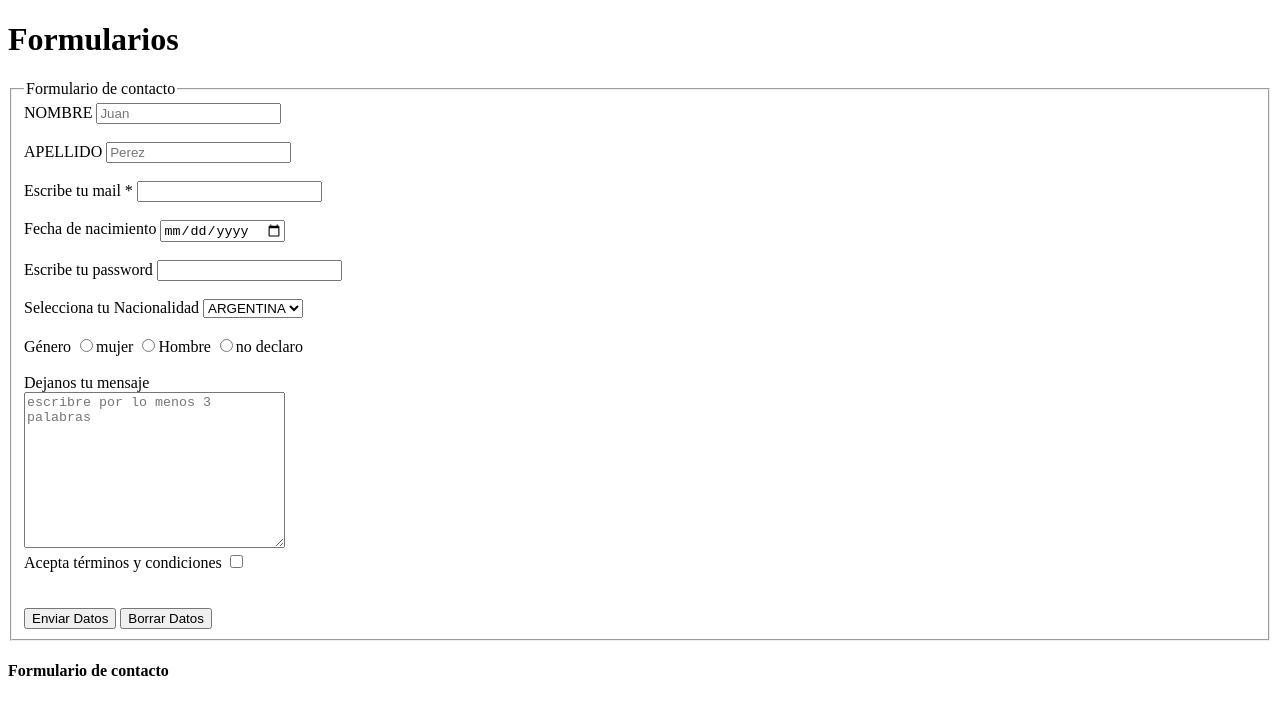
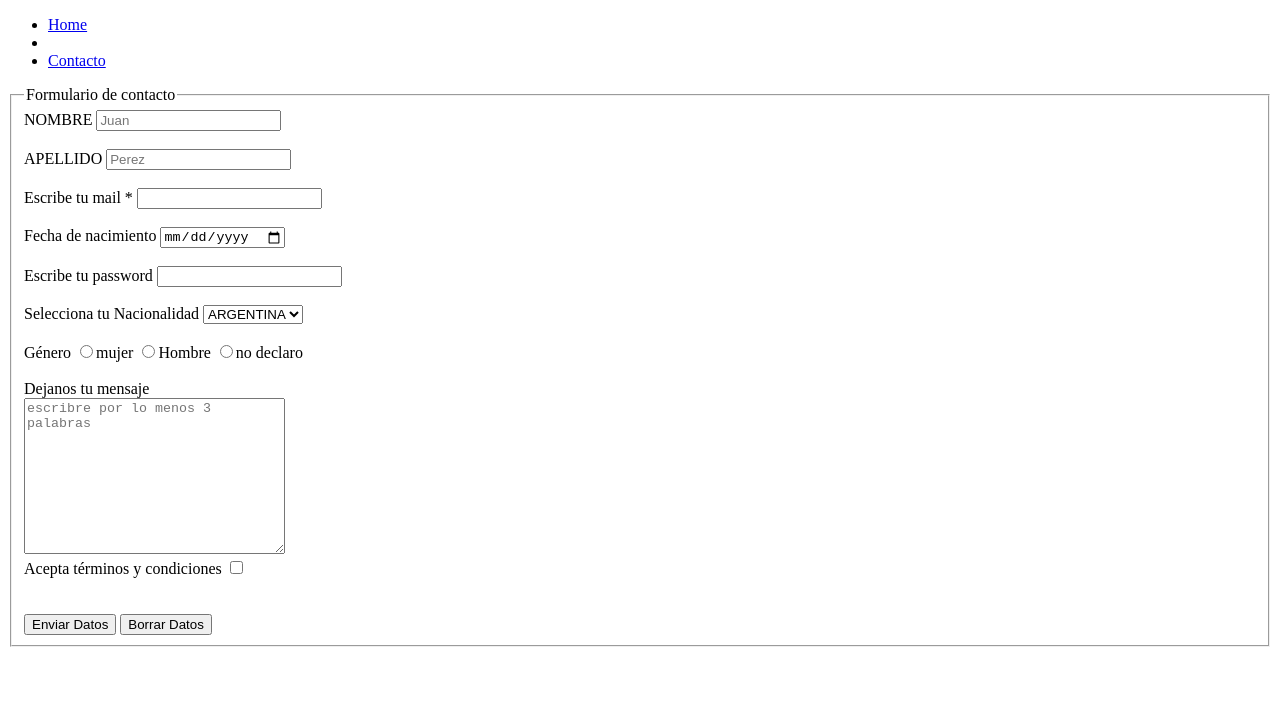
Before and after one commit to AbiRhcp/PrimerosAuxilios, a plain HTML site: page pages/contacto.html in a window 1280 px wide. Drawn offline with Linux system fonts and the light colour scheme.

Commit message:
actualizado

```diff
--- a/pages/contacto.html
+++ b/pages/contacto.html
@@ -7,8 +7,13 @@
     <title>Formulario</title>
 </head>
 <body>
-    <header>
-        <h1>Formularios</h1>
+    <nav>
+        <ul>
+            <li><a href="../index.html">Home</a></li>
+            <li><a href="./informacion.html"></a></li>
+           <li><a href="./contacto.html">Contacto</a></li>
+        </ul>
+    </nav>
     </header>
     <main>
         <form action="">
@@ -73,8 +78,5 @@
         </form>
 
     </main>
-    <footer>
-        <h4>Formulario de contacto</h4>
-    </footer>
 </body>
 </html>
```
Also changed, not shown: index.html (+6 -4 lines).
